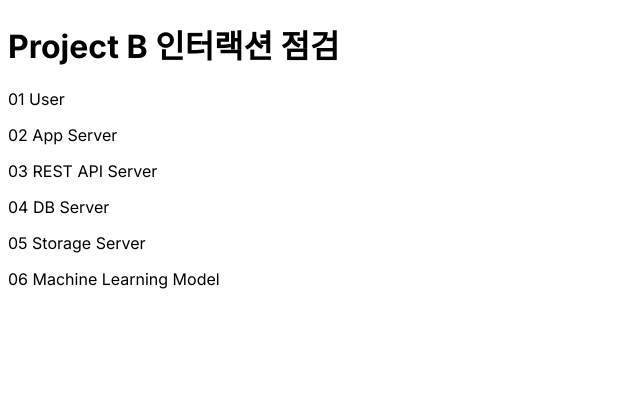
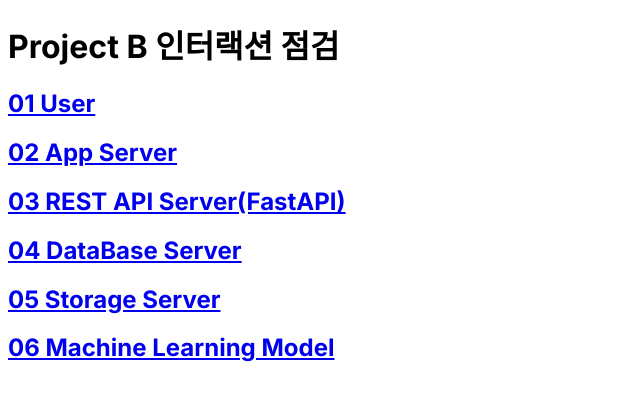
Before and after one commit to dev-honing/Project-B, a Next.js app in the folder interaction/: page / in a window 1280 px wide. Shown: the top 400 px of the page, without its empty margins (0-640 px from the left). Built offline with nearby package versions, Linux system fonts and the light colour scheme.

Commit message:
Feat: a 태그로 페이지 이동 기능 추가

```diff
--- a/interaction/app/page.tsx
+++ b/interaction/app/page.tsx
@@ -2,12 +2,24 @@
   return (
     <main>
       <h1>Project B 인터랙션 점검</h1>
-      <p>01 User</p>
-      <p>02 App Server</p>
-      <p>03 REST API Server</p>
-      <p>04 DB Server</p>
-      <p>05 Storage Server</p>
-      <p>06 Machine Learning Model</p>
+      <h2>
+        <a href="/user">01 User</a>
+      </h2>
+      <h2>
+        <a href="/app">02 App Server</a>
+      </h2>
+      <h2>
+        <a href="/fast">03 REST API Server(FastAPI)</a>
+      </h2>
+      <h2>
+        <a href="/database">04 DataBase Server</a>
+      </h2>
+      <h2>
+        <a href="/storage">05 Storage Server</a>
+      </h2>
+      <h2>
+        <a href="/mlModel">06 Machine Learning Model</a>
+      </h2>
     </main>
-  )
+  );
 }
```
